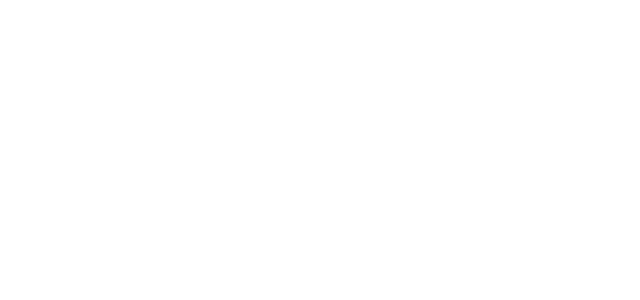
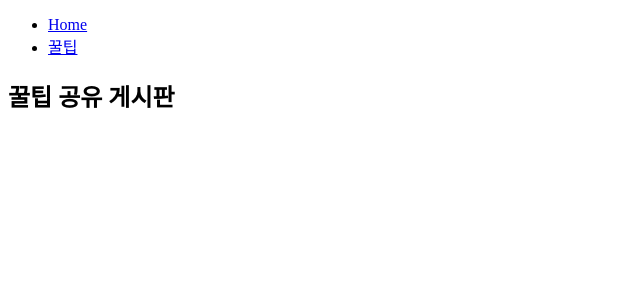
Before and after one commit to bestlalala/laundrYours-Front, a React (Create React App) app: page /tips in a window 1280 px wide. Before the commit this address had no page. Shown: the top 300 px of the page, without its empty margins (0-640 px from the left). Built offline with nearby package versions, Linux system fonts and the light colour scheme.

Commit message:
메뉴바 생성

```diff
--- a/src/App.js
+++ b/src/App.js
@@ -1,15 +1,19 @@
 import React from 'react';
 import { BrowserRouter, Routes, Route } from 'react-router-dom';
 import Home from "./routes/Home";
+import Menubar from './routes/Menubar';
 import Result from './routes/Result';
+import Tips from './routes/Tips';
 
 function App() {
   return (
     <BrowserRouter>
       <Routes>
-        <Route path="/about-us" exact element={<h1>Hello</h1>} />
-        <Route path="/search/:search" exact element={<Result/>} />
-        <Route path="/" exact element={<Home/>} />
+        <Route path="/" element={<Menubar/>} >
+          <Route index element={<Home/>} />
+          <Route path="/search/:search" element={<Result/>} />
+          <Route path="/tips" element={<Tips />} />
+        </Route>
       </Routes>
     </BrowserRouter>
 
--- /dev/null
+++ b/src/routes/Menubar.js
@@ -0,0 +1,21 @@
+import React from "react";
+import { Link, Outlet } from "react-router-dom";
+
+const Menubar = () => {
+    return (
+        <>
+        <ul>
+            <li>
+                <Link to="/">Home</Link>
+            </li>
+            <li>
+                <Link to="/tips">꿀팁</Link>
+            </li>
+        </ul>
+        <Outlet />
+        </>
+    )
+
+}
+
+export default Menubar;
--- /dev/null
+++ b/src/routes/Tips.js
@@ -0,0 +1,9 @@
+import React from "react";
+
+const Tips = () => {
+    return (
+        <h2>꿀팁 공유 게시판</h2>
+    )
+}
+
+export default Tips;
```
